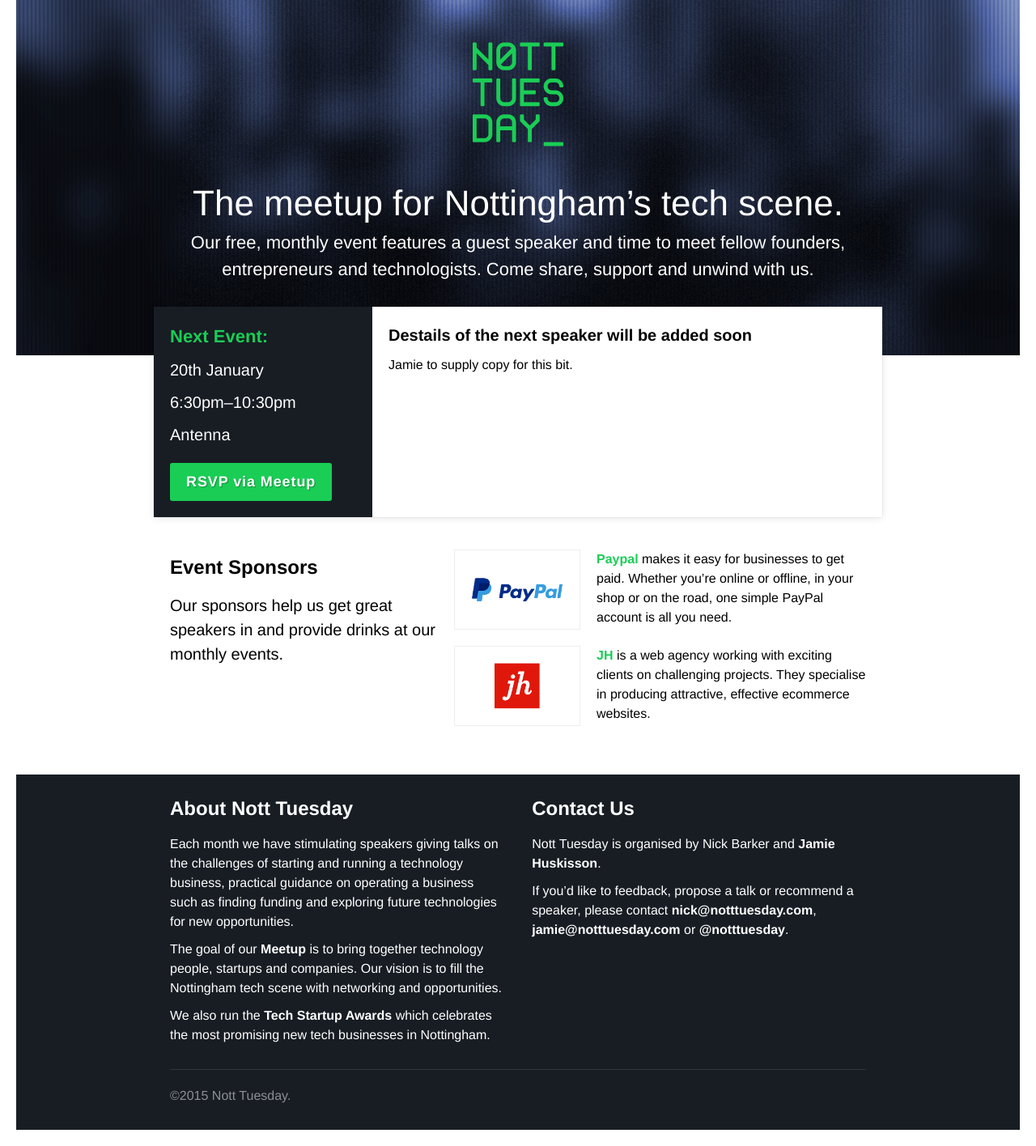
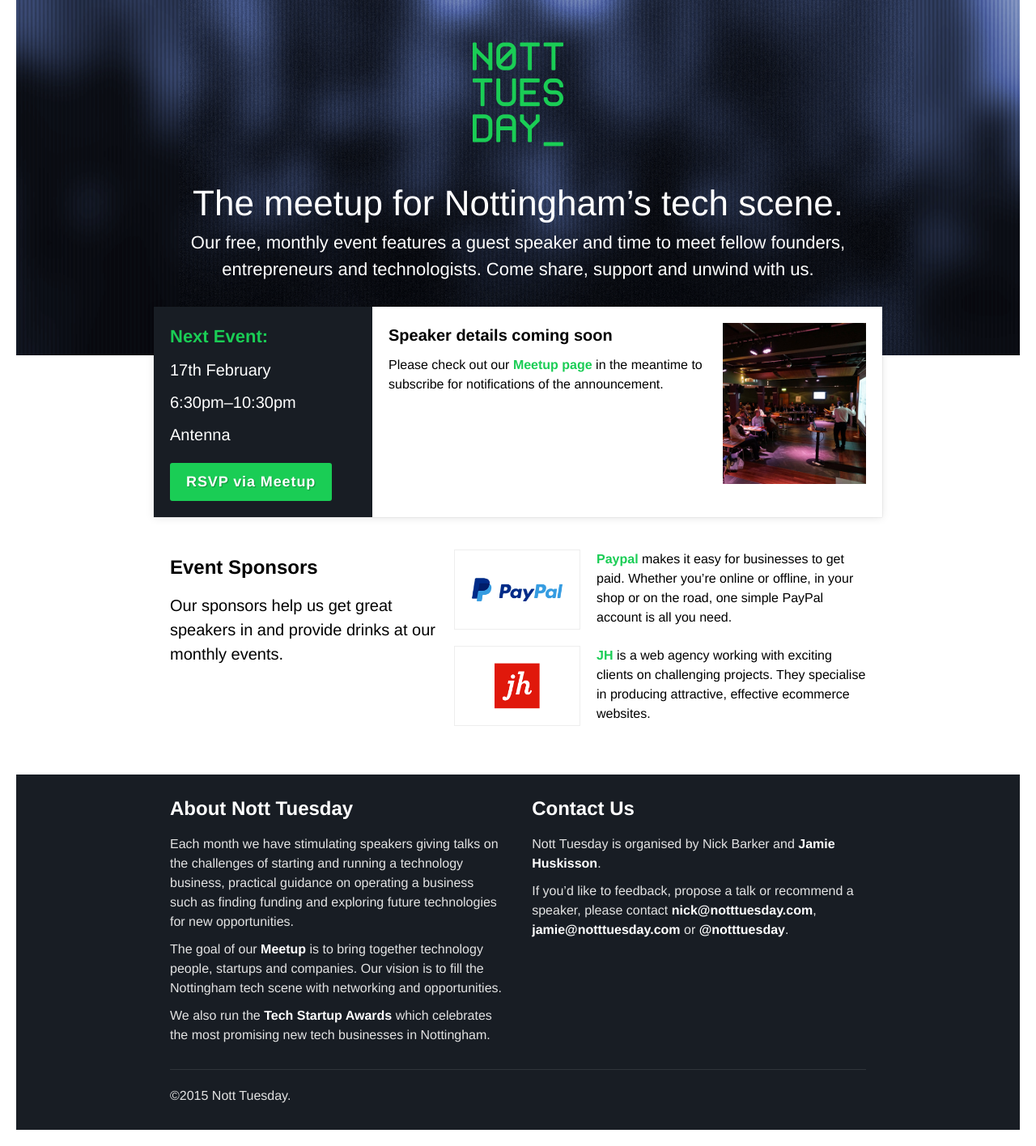
Before and after one commit to WeareJH/NottTuesday, a PHP site: page / in a window 1280 px wide. Shown: the part 21-1437 px from the top of the page at 81% size. Run offline with PHP 8.4, Linux system fonts and the light colour scheme; some libraries are stand-ins or nearby versions.

Commit message:
amended copy from Jamie

```diff
--- a/css/_vars.scss
+++ b/css/_vars.scss
@@ -6,6 +6,7 @@ $purple: #181d24;
 $green: #1acd55;
 // $green: #0BDA51;
 $blue: #0074b4;
+$light-grey: #e3e3e3;
 
 $mirage: #161928;
 $tangaroa: #0c1c36;
--- a/css/nt.css
+++ b/css/nt.css
@@ -348,8 +348,11 @@ SPONSORS
 FOOTER
 ======================================== */
 .site-footer {
-  background: #181d24;
-  color: white; }
+  background: #181d24; }
+  .site-footer h2 {
+    color: white; }
+  .site-footer p {
+    color: #e3e3e3; }
   .site-footer a {
     color: white; }
 
--- a/css/nt.scss
+++ b/css/nt.scss
@@ -474,7 +474,14 @@ FOOTER
 
 .site-footer {
     background: $purple;
-    color: white;
+
+    h2 {
+        color: white;
+    }
+
+    p {
+        color: $light-grey;
+    }
 
     a {
         color: white;
--- a/index.php
+++ b/index.php
@@ -43,17 +43,17 @@
             <div class="summary">
                 <h2 class="title">Next Event:</h2>
                 <ul class="details">
-                    <li class="date"><i class="date-icon"></i> 20th January</li>
+                    <li class="date"><i class="date-icon"></i> 17th February</li>
                     <li class="time"><i class="icon time-icon"></i> 6:30pm&ndash;10:30pm</li>
                     <li class="venue"><i class="icon location-icon"></i> <a href="https://www.google.co.uk/maps/place/Antenna,+9A+Beck+St,+Nottingham+NG1+1EQ/@52.955938,-1.143181,17z/data=!4m2!3m1!1s0x4879c17de0dc5f45:0x4d78304762fccbec" target="_blank">Antenna</a></li>
                 </ul>
-                <p class="rsvp"><a class="button" href="http://www.meetup.com/Nott-Tuesday-Getting-Nottinghams-tech-scene-together/events/219311518/">RSVP via Meetup</a></p>
+                <p class="rsvp"><a class="button" href="http://www.meetup.com/Nott-Tuesday-Getting-Nottinghams-tech-scene-together/events/219899944/">RSVP via Meetup</a></p>
             </div>
             <div class="speaker">
-                <!--<img class="photo" src="/img/lawrence-knowles.jpg" alt="Sherif Malak">-->
-                <h3 class="topic">Destails of the next speaker will be added soon</h3>
+                <img class="photo" src="/img/antenna.jpg" alt="Antenna">
+                <h3 class="topic">Speaker details coming soon</h3>
                 <div class="bio">
-                    <p>Jamie to supply copy for this bit.</p>
+                    <p>Please check out our <a href="http://www.meetup.com/Nott-Tuesday-Getting-Nottinghams-tech-scene-together/">Meetup page</a> in the meantime to subscribe for notifications of the announcement.</p>
                 </div>
             </div>
         </div>
@@ -89,7 +89,7 @@
         <div class="about">
             <h2>About Nott Tuesday</h2>
             <p>Each month we have stimulating speakers giving talks on the challenges of starting and running a technology business, practical guidance on operating a business such as finding funding and exploring future technologies for new opportunities.</p>
-            <p>The goal of our <a href="http://www.meetup.com/Nott-Tuesday-Getting-Nottinghams-tech-scene-together/ ">Meetup</a> is to bring together technology people, startups and companies. Our vision is to fill the Nottingham tech scene with networking and opportunities.</p>
+            <p>The goal of our <a href="http://www.meetup.com/Nott-Tuesday-Getting-Nottinghams-tech-scene-together/">Meetup</a> is to bring together technology people, startups and companies. Our vision is to fill the Nottingham tech scene with networking and opportunities.</p>
             <p>We also run the <a href="/awards/2014.php">Tech Startup Awards</a> which celebrates the most promising new tech businesses in Nottingham.</p>
         </div>
 
```
Also changed, not shown: img/antenna.jpg (added), 1 other file.
